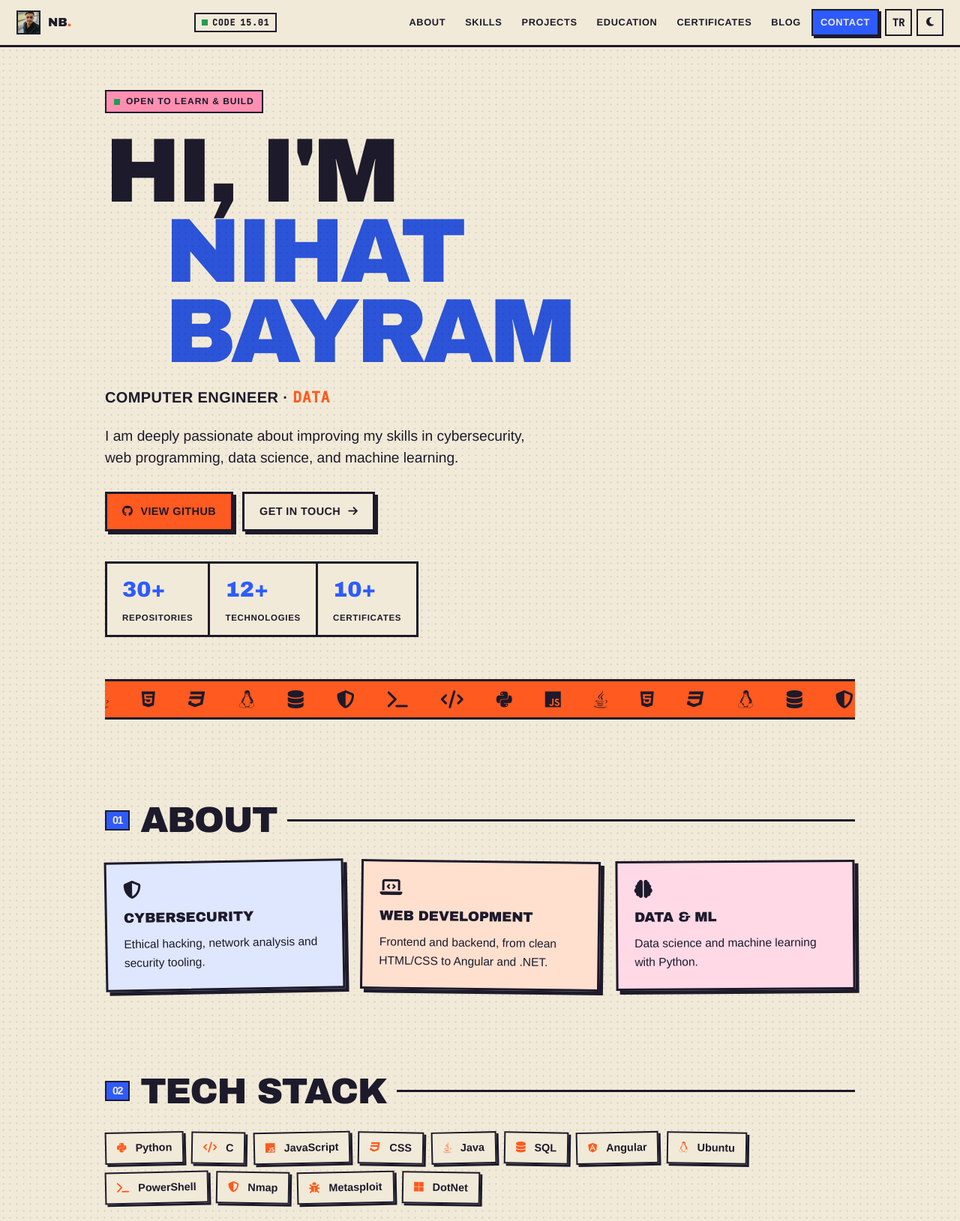
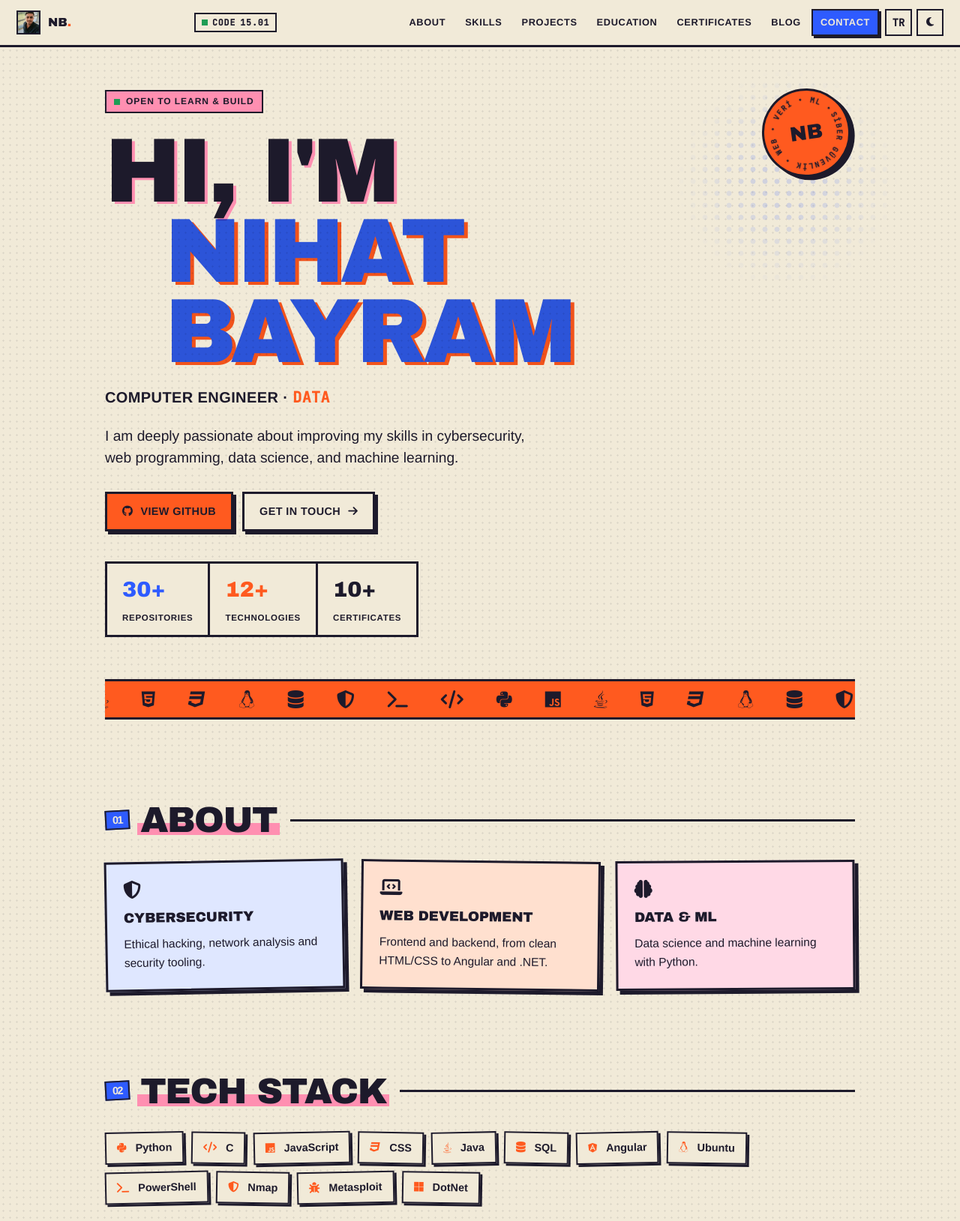
Before and after one commit to nihatbayramm/personal-website, a plain HTML site: page index.html in a window 1280 px wide. Shown: the top 1629 px of the page at 75% size. Drawn offline with Linux system fonts and the light colour scheme.

Commit message:
Risograf v2: baskı kayması, mühür, yarım ton, vurgu bandı

```diff
--- a/index.html
+++ b/index.html
@@ -10,7 +10,7 @@
   <link rel="preconnect" href="https://fonts.gstatic.com" crossorigin>
   <link href="https://fonts.googleapis.com/css2?family=Inter:wght@400;500;600;700;800&family=JetBrains+Mono:wght@400;500&display=swap" rel="stylesheet">
   <link rel="stylesheet" href="https://cdnjs.cloudflare.com/ajax/libs/font-awesome/6.5.1/css/all.min.css">
-  <link rel="stylesheet" href="style.css?v=14">
+  <link rel="stylesheet" href="style.css?v=15">
 </head>
 <body>
   <canvas id="bg" aria-hidden="true"></canvas>
@@ -42,6 +42,8 @@
 
   <main>
     <section id="home" class="hero">
+      <div class="stamp" aria-hidden="true"><svg viewBox="0 0 120 120"><defs><path id="ring" d="M60,60 m-44,0 a44,44 0 1,1 88,0 a44,44 0 1,1 -88,0"/></defs><text><textPath href="#ring" textLength="272" lengthAdjust="spacing">SİBER GÜVENLİK • WEB • VERİ • ML • </textPath></text></svg><span>NB</span></div>
+
       <p class="eyebrow"><span class="dot"></span> <span data-i18n="eyebrow">Open to learn &amp; build</span></p>
       <h1><span data-i18n="hi">Hi, I'm</span> <span class="grad">Nihat Bayram</span></h1>
       <p class="role"><span data-i18n="role">Computer Engineer</span> · <span id="typed" class="mono"></span><span class="caret">|</span></p>
--- a/style.css
+++ b/style.css
@@ -208,3 +208,27 @@ blockquote footer{margin-top:8px;color:var(--mute);font-size:.82rem;font-weight:
   .stats b{font-size:1.4rem}
 }
 @media(prefers-reduced-motion:reduce){*{animation:none!important;transition:none!important}.reveal{opacity:1;transform:none}}
+
+/* ---- v2: baskı kayması, mühür, yarım ton, vurgu bandı ---- */
+.hero{position:relative}
+.hero::before{content:"";position:absolute;right:-60px;top:90px;width:300px;height:300px;z-index:-1;pointer-events:none;
+  background:radial-gradient(var(--blue) 30%,transparent 32%) 0 0/16px 16px;opacity:.16;
+  -webkit-mask-image:radial-gradient(circle,#000 20%,transparent 70%);mask-image:radial-gradient(circle,#000 20%,transparent 70%)}
+h1 > span:first-child{text-shadow:4px 3px 0 var(--pink)}
+.grad{text-shadow:5px 4px 0 var(--orange)}
+.stamp{position:absolute;right:6px;top:118px;width:118px;height:118px;border:3px solid var(--ink);border-radius:50%;background:var(--orange);display:grid;place-items:center;transform:rotate(-8deg);box-shadow:5px 5px 0 var(--ink);z-index:2}
+.stamp svg{position:absolute;inset:0;width:100%;height:100%;animation:spin 16s linear infinite}
+.stamp text{font:700 10.5px 'JetBrains Mono',monospace;fill:var(--ink);letter-spacing:.08em}
+.stamp span{font:900 1.7rem 'Arial Black',Impact,sans-serif;color:var(--ink)}
+@keyframes spin{to{transform:rotate(360deg)}}
+.stats span{color:var(--ink)}
+.stats div:nth-child(2) b{color:var(--orange)}
+.stats div:nth-child(3) b{color:var(--ink)}
+.title span:not(.num){background:linear-gradient(transparent 58%,var(--pink) 58%,var(--pink) 92%,transparent 92%);padding:0 4px;margin-left:-4px}
+.title .num{transform:rotate(-3deg)}
+@media(max-width:520px){
+  .stamp{width:88px;height:88px;top:auto;bottom:12px;right:4px}
+  .stamp span{font-size:1.2rem}
+  .stamp text{font-size:8px}
+  .hero::before{width:200px;height:200px;right:-80px}
+}
```
